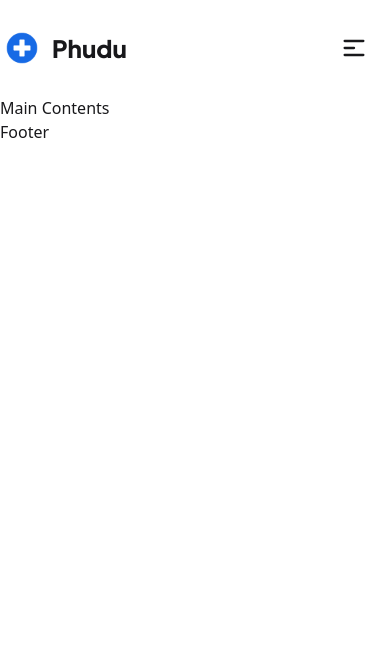
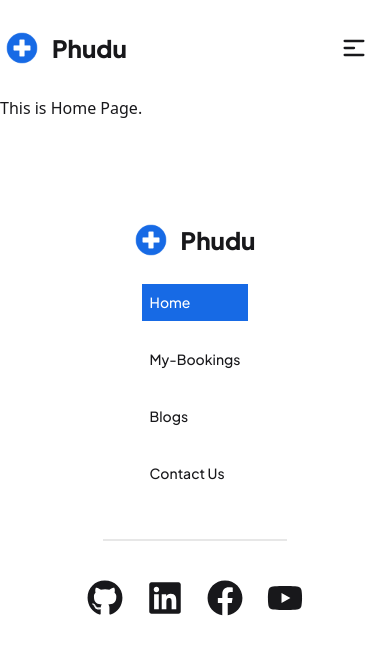
Before and after one commit to imam-hasan-jami/Phudu-Medical-B11A08-ProgrammingHero, a React (Vite) app: page / in a window 390 px wide. Shown: the top 654 px of the page. Built offline with nearby package versions, Linux system fonts and the light colour scheme.

Commit message:
created the footer & mobile responsive

```diff
--- a/package.json
+++ b/package.json
@@ -13,6 +13,7 @@
     "@tailwindcss/vite": "^4.1.4",
     "react": "^19.0.0",
     "react-dom": "^19.0.0",
+    "react-icons": "^5.5.0",
     "react-router": "^7.5.1",
     "tailwindcss": "^4.1.4"
   },
--- /dev/null
+++ b/src/components/Footer.jsx
@@ -0,0 +1,78 @@
+import React from "react";
+import { Link, NavLink } from "react-router";
+import logo from "../assets/logo.png";
+import { FaGithub, FaLinkedin, FaFacebook, FaYoutube } from "react-icons/fa";
+
+const Footer = () => {
+    return (
+        <div className="flex flex-col items-center justify-center py-[100px] px-[80px]">
+            <div className="mb-4 lg:mb-8">
+                <Link to="/" className="btn btn-ghost p-0">
+                    <img
+                        className="w-8 mr-2 lg:w-11 lg:mr-4"
+                        src={logo}
+                        alt=""
+                    />
+                    <h1 className="text-2xl lg:text-[32px] font-jakarta-sans font-extrabold">
+                        Phudu
+                    </h1>
+                </Link>
+            </div>
+            <div>
+                <div className="mb-4 lg:mb-8">
+                    <ul className="menu menu-horizontal flex flex-col lg:flex-row gap-5 lg:gap-12 text-left font-jakarta-sans text-[14px] lg:text-[18px] font-medium">
+                        <NavLink
+                            className={({ isActive }) =>
+                                isActive ? "bg-[#176AE5] text-white p-2" : "p-2"
+                            }
+                            to="/"
+                        >
+                            Home
+                        </NavLink>
+                        <NavLink
+                            className={({ isActive }) =>
+                                isActive ? "bg-[#176AE5] text-white p-2" : "p-2"
+                            }
+                            to="/my-bookings"
+                        >
+                            My-Bookings
+                        </NavLink>
+                        <NavLink
+                            className={({ isActive }) =>
+                                isActive ? "bg-[#176AE5] text-white p-2" : "p-2"
+                            }
+                            to="/blogs"
+                        >
+                            Blogs
+                        </NavLink>
+                        <NavLink
+                            className={({ isActive }) =>
+                                isActive ? "bg-[#176AE5] text-white p-2" : "p-2"
+                            }
+                            to="/contact-us"
+                        >
+                            Contact Us
+                        </NavLink>
+                    </ul>
+                </div>
+            </div>
+            <div className="divider w-4/5 mx-auto"></div>
+            <div className="flex gap-6 mt-4 lg:mt-8">
+                <a href="https://github.com/">
+                    <FaGithub size={36} />
+                </a>
+                <a href="https://www.linkedin.com/">
+                    <FaLinkedin size={36} />
+                </a>
+                <a href="https://www.facebook.com/">
+                    <FaFacebook size={36} />
+                </a>
+                <a href="https://www.youtube.com/">
+                    <FaYoutube size={36} />
+                </a>
+            </div>
+        </div>
+    );
+};
+
+export default Footer;
--- a/src/layouts/MainLayout.jsx
+++ b/src/layouts/MainLayout.jsx
@@ -1,12 +1,16 @@
 import React from 'react';
 import Navbar from '../components/Navbar';
+import Footer from '../components/Footer';
+import { Outlet } from 'react-router';
 
 const MainLayout = () => {
     return (
         <div>
             <Navbar />
-            <h1>Main Contents</h1>
-            <h1>Footer</h1>
+            <div className=''>
+                <Outlet />
+            </div>
+            <Footer />
         </div>
     );
 };
--- a/src/pages/ErrorPage.jsx
+++ b/src/pages/ErrorPage.jsx
@@ -1,12 +1,13 @@
 import React from 'react';
 import Navbar from '../components/Navbar';
+import Footer from '../components/Footer';
 
 const ErrorPage = () => {
     return (
         <div>
             <Navbar />
             <h1>Error 404 Not Found</h1>
-            <h1>Footer</h1>
+            <Footer />
         </div>
     );
 };
```
Also changed, not shown: 1 other file (tests, documents, lock files or other folders).
